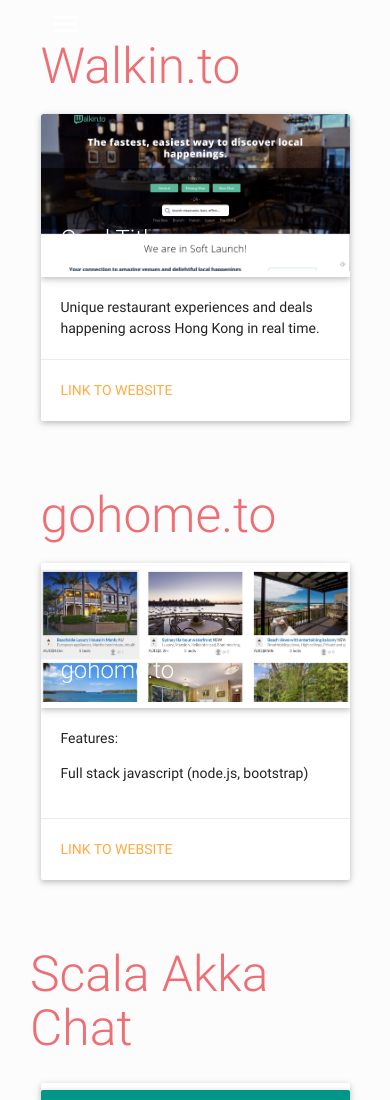
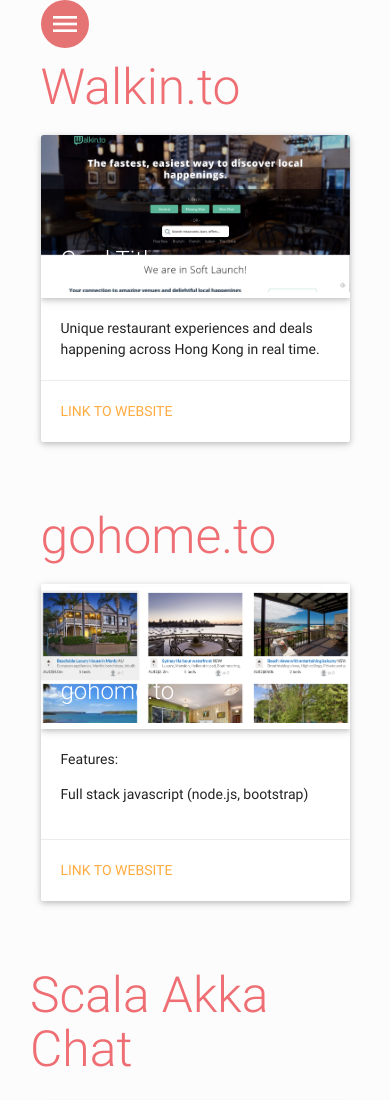
Before and after one commit to tabruhn/tabruhn.github.io, a website: page portfolio.html in a window 390 px wide. Shown: the top 1100 px of the page. Drawn offline with nearby package versions, Linux system fonts and the light colour scheme; a script that the page names is missing.

Commit message:
collapsed menu styling update

```diff
--- a/portfolio.html
+++ b/portfolio.html
@@ -32,7 +32,8 @@
   </head>
   <body>
     <header>
-      <div class="container"><a href="#" data-activates="nav-mobile" class="button-collapse top-nav waves-effect waves-light circle"><i class="mdi-navigation-menu"></i></a></div>
+      <div class="container"><a href="#" data-activates="nav-mobile" class="red lighten-2 button-collapse top-nav waves-effect waves-light circle"><i class="mdi-navigation-menu"></i></a></div>
+      <br>
       <ul id="nav-mobile" class="side-nav fixed">
         <li class="logo"><a id="logo-container" href="http://tabruhn.github.io/" class="brand-logo"> <h3 class="col s12 light center header"><b> TYSON </b>BRUHN </h3>
             <!--<object id="front-page-logo" type="image/svg+xml" data="res/materialize.svg">Your browser does not support SVG</object></a></li>-->
```
Also changed, not shown: index.html (+1 -1 lines).
